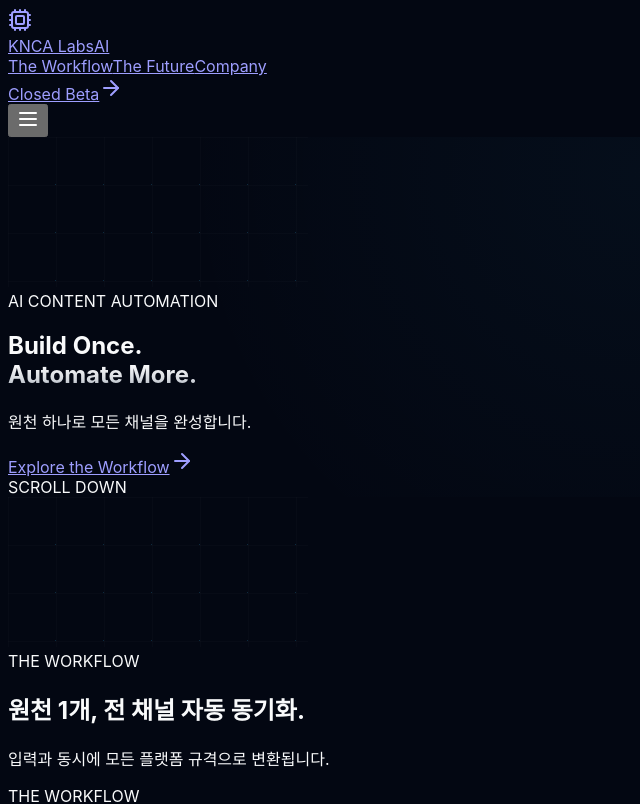
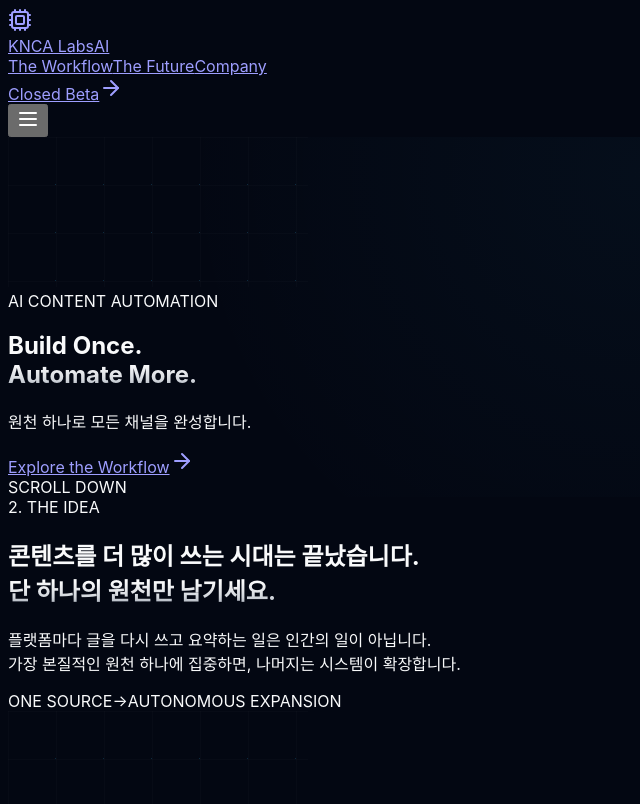
Before and after one commit to kncalabs/kncalabs, a Next.js app: page / in a window 1280 px wide. Shown: the top 804 px of the page, without its empty margins (0-640 px from the left). Built offline with nearby package versions, Linux system fonts and the light colour scheme; a web font is replaced by a local one.

Commit message:
feat(narrative): insert 2. THE IDEA section between Hero and The Workflow

```diff
--- a/src/app/page.tsx
+++ b/src/app/page.tsx
@@ -1,5 +1,6 @@
 import Navbar from "@/components/Navbar";
 import Hero from "@/components/Hero";
+import TheIdea from "@/components/TheIdea";
 import WorkflowSection from "@/components/WorkflowSection";
 import TheShift from "@/components/TheShift";
 import TrustAndConversion from "@/components/TrustAndConversion";
@@ -11,8 +12,11 @@ export default function Home() {
     <main className="min-h-screen relative bg-[#080c14] overflow-hidden">
       <Navbar />
 
-      {/* 1. HERO: Automate More & Explore the Workflow → (설명하지 않고 감각시키는 첫 화면) */}
+      {/* 1. HERO: Automate More & Explore the Workflow → */}
       <Hero />
+
+      {/* 2. THE IDEA: 단 하나의 원천만 남기세요 */}
+      <TheIdea />
 
       {/* 3. THE WORKFLOW: 아름다운 단일 AI 파이프라인 시각화 */}
       <WorkflowSection />
--- a/src/components/Navbar.tsx
+++ b/src/components/Navbar.tsx
@@ -15,6 +15,7 @@ export default function Navbar() {
 
       const sections = [
         "hero",
+        "the-idea",
         "the-workflow",
         "the-shift",
         "company",
--- /dev/null
+++ b/src/components/TheIdea.tsx
@@ -0,0 +1,50 @@
+"use client";
+
+import React from "react";
+
+export default function TheIdea() {
+  return (
+    <section
+      id="the-idea"
+      className="relative py-32 sm:py-48 bg-[#030712] border-b border-white/10 overflow-hidden flex flex-col items-center justify-center text-center px-6 sm:px-8 lg:px-12"
+    >
+      {/* Background Soft Ambient Light */}
+      <div className="absolute inset-0 pointer-events-none -z-10 overflow-hidden opacity-20" aria-hidden="true">
+        <div className="absolute top-1/2 left-1/2 -translate-x-1/2 -translate-y-1/2 w-[600px] h-[300px] bg-slate-500/10 blur-[160px] rounded-full" />
+      </div>
+
+      <div className="max-w-4xl mx-auto space-y-8 sm:space-y-10 relative z-10">
+
+        {/* Subtle Category Pill: 2. THE IDEA */}
+        <div className="inline-flex items-center justify-center">
+          <div className="inline-flex items-center gap-2 px-3.5 py-1.5 rounded-full bg-slate-900/60 border border-white/10 text-slate-300 text-xs font-mono font-medium shadow-sm backdrop-blur-md">
+            <span className="w-1.5 h-1.5 rounded-full bg-sky-400" />
+            <span className="tracking-widest uppercase text-[11px]">2. THE IDEA</span>
+          </div>
+        </div>
+
+        {/* The Core Thesis: Monumental Statement */}
+        <h2 className="text-3xl sm:text-5xl md:text-6xl font-black text-white tracking-tight leading-[1.12]">
+          콘텐츠를 더 많이 쓰는 시대는 끝났습니다. <br />
+          <span className="text-gradient">단 하나의 원천만 남기세요.</span>
+        </h2>
+
+        {/* Punchy Narrative Explanation (Linear / Apple Restrained Style) */}
+        <p className="text-lg sm:text-2xl text-slate-400 max-w-2xl mx-auto font-normal leading-relaxed tracking-tight">
+          플랫폼마다 글을 다시 쓰고 요약하는 일은 인간의 일이 아닙니다. <br className="hidden sm:inline" />
+          가장 본질적인 원천 하나에 집중하면, 나머지는 시스템이 확장합니다.
+        </p>
+
+        {/* Clean Micro Thesis Spine */}
+        <div className="pt-4 flex items-center justify-center">
+          <div className="inline-flex items-center gap-3 px-5 py-2 rounded-full bg-white/5 border border-white/10 text-xs font-mono text-slate-300">
+            <span className="text-white font-semibold">ONE SOURCE</span>
+            <span className="text-slate-600">→</span>
+            <span className="text-sky-300 font-semibold">AUTONOMOUS EXPANSION</span>
+          </div>
+        </div>
+
+      </div>
+    </section>
+  );
+}
```
